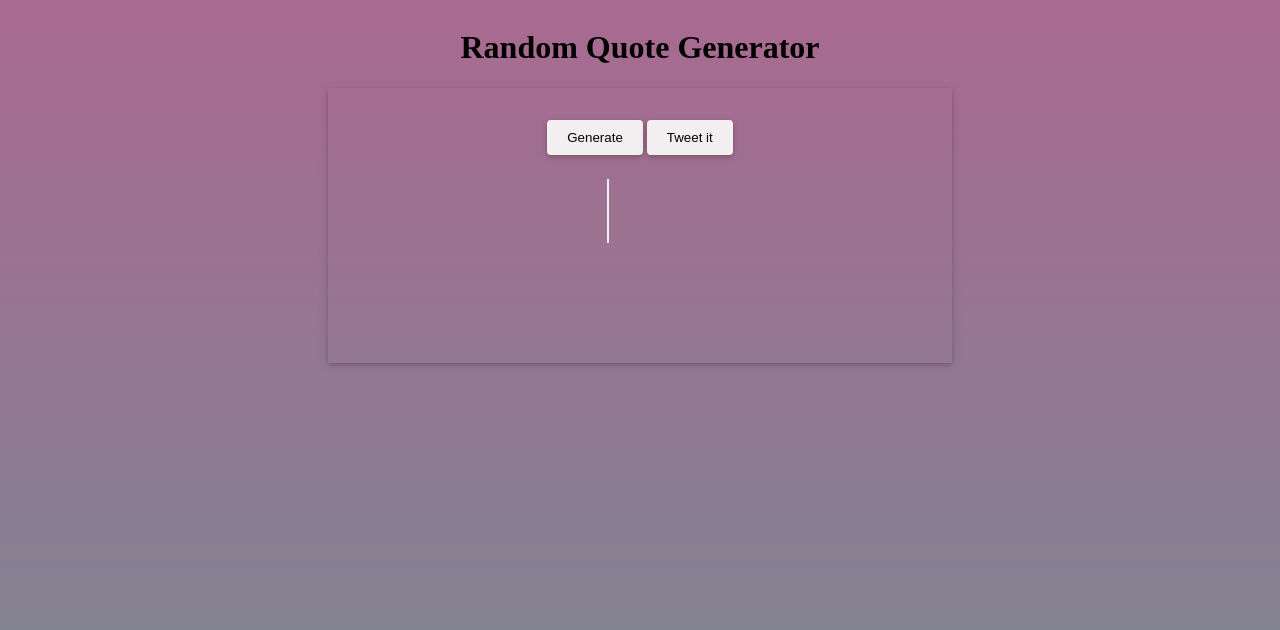
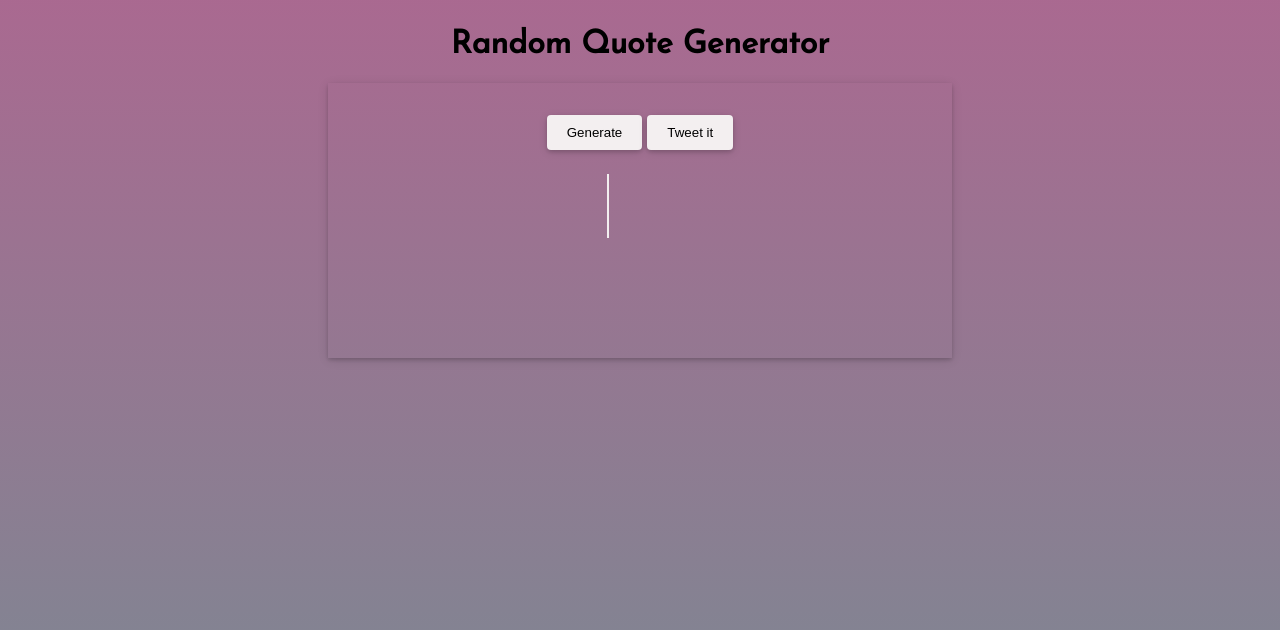
Before and after one commit to kbejko/random-quote-generator, a plain HTML site: page index.html in a window 1280 px wide. Drawn offline with nearby package versions, Linux system fonts and the light colour scheme.

Commit message:
Update 2016-06-07T18:44:01.850Z

```diff
--- a/css/main.css
+++ b/css/main.css
@@ -1,5 +1,7 @@
 /* vars */
 body {
+  font-family: 'Josefin Sans', sans-serif;
+  font-weight: 400;
   display: -webkit-box;
   display: -ms-flexbox;
   display: flex;
@@ -13,6 +15,9 @@ body {
   background-image: linear-gradient(to bottom, rgba(214, 113, 150, 0.73), rgba(222, 212, 171, 0.42) 100%);
   background-attachment: fixed;
   font-size: 16px; }
+
+h1 {
+  font-weight: 700; }
 
 main {
   display: -webkit-box;
--- a/index.html
+++ b/index.html
@@ -1 +1 @@
-<!DOCTYPE html><html lang=en><head><meta charset=utf-8><title>Random Quote Generator</title><link rel=stylesheet href=css/main.min.css media=screen title="no title" charset=utf-8></head><body><h1>Random Quote Generator</h1><main><div class=buttons><button id=generateQuote>Generate</button> <a id=tweet><button>Tweet it</button></a></div><p class=quote></p><p class=author></p></main><script src=https://ajax.googleapis.com/ajax/libs/jquery/2.2.4/jquery.min.js></script><script type=text/javascript async="" src=https://platform.twitter.com/widgets.js></script><script src=js/j.js></script></body></html>
+<!DOCTYPE html><html lang=en><head><meta charset=utf-8><title>Random Quote Generator</title><link href="https://fonts.googleapis.com/css?family=Josefin+Sans:400,700italic" rel=stylesheet type=text/css><link rel=stylesheet href=css/main.min.css media=screen title="no title" charset=utf-8></head><body><h1>Random Quote Generator</h1><main><div class=buttons><button id=generateQuote>Generate</button> <a id=tweet><button>Tweet it</button></a></div><p class=quote></p><p class=author></p></main><script src=https://ajax.googleapis.com/ajax/libs/jquery/2.2.4/jquery.min.js></script><script type=text/javascript async="" src=https://platform.twitter.com/widgets.js></script><script src=js/j.js></script></body></html>
```
Also changed, not shown: css/main.min.css.
